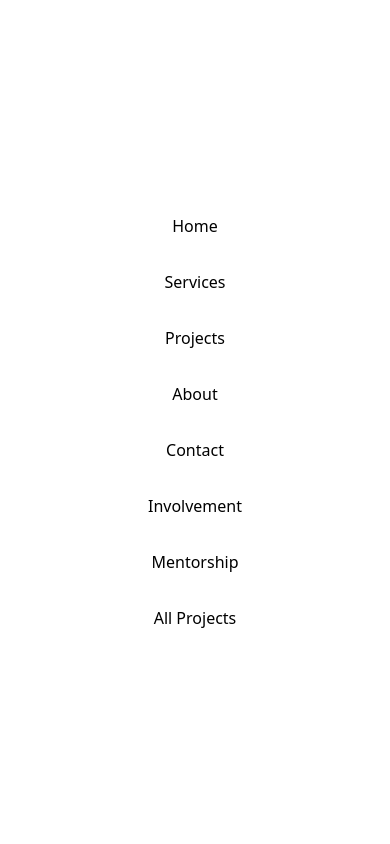
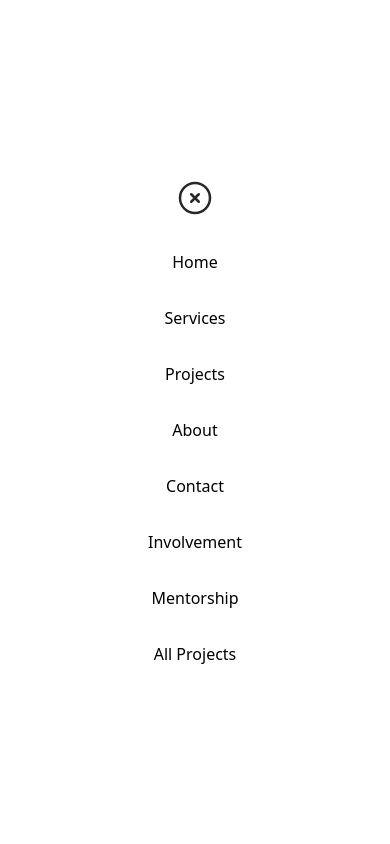
Before and after one commit to etudie/2024-portfolio, a React (Vite) app: page / in a window 390 px wide. Both pictures are taken after a click on the element 350 px from the left and 40 px from the top of the page. Shown: the top 844 px of the page. Built offline with nearby package versions, Linux system fonts and the light colour scheme.

Commit message:
Close button mobile navbar

```diff
--- a/src/components/Navbar.tsx
+++ b/src/components/Navbar.tsx
@@ -1,7 +1,7 @@
-import React, { Dispatch, SetStateAction, useState } from "react";
+import React, { Dispatch, SetStateAction, useEffect, useState } from "react";
 // import { Link } from "react-router-dom";
 import { HashLink as Link } from "react-router-hash-link";
-import { Bars3Icon } from "@heroicons/react/24/outline";
+import { Bars3Icon, XCircleIcon } from "@heroicons/react/24/outline";
 
 interface TitleProps {
   title: string;
@@ -61,6 +61,15 @@ const subNavItems: navItemsType[] = [
 
 export const Navbar = () => {
   const [isOpen, setIsOpen] = useState<boolean>(false);
+
+  useEffect(() => {
+    if (isOpen) {
+      document.body.style.overflow = "hidden";
+    } else {
+      document.body.style.overflow = "unset";
+    }
+  }, [isOpen]);
+
   return (
     <>
       <div className="fixed  z-50 hidden w-full flex-row items-center justify-center p-4 md:flex">
@@ -169,6 +178,14 @@ const MobileNav: React.FC<MobileNavProps> = ({ setIsOpen }) => {
   return (
     <div className="flex h-screen w-screen flex-col items-center justify-center bg-white">
       <ul className="list-none">
+        <li
+          className="flex justify-center p-4"
+          onClick={() => {
+            setIsOpen(false);
+          }}
+        >
+          <XCircleIcon className="size-10 text-zinc-800" />
+        </li>
         {navItems.map((item, idx) => {
           return (
             <Link to={item.url} key={idx}>
```
